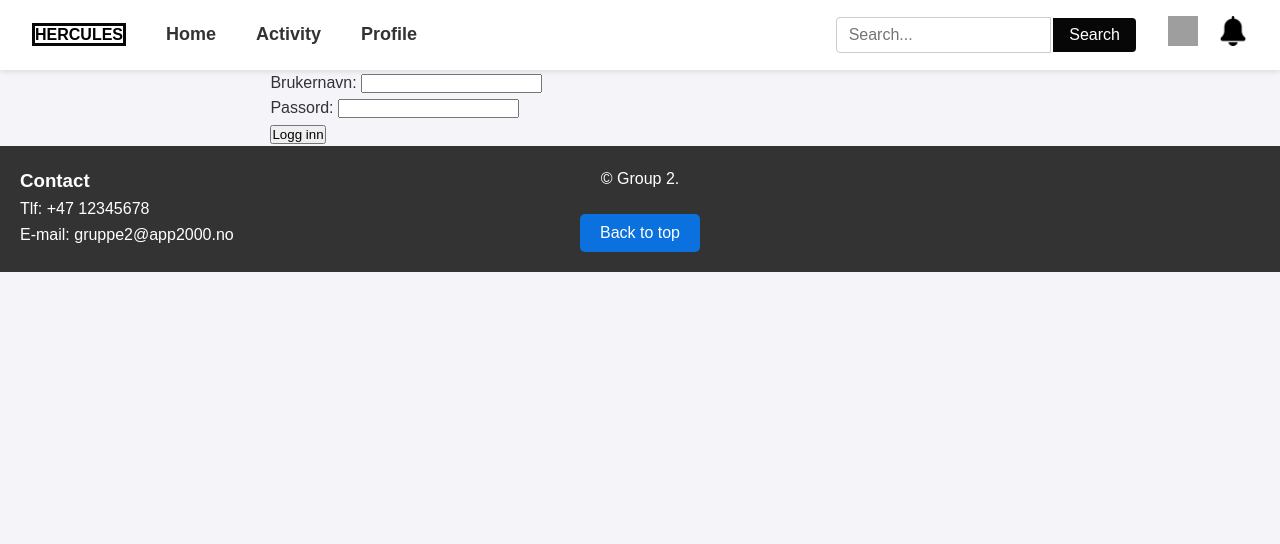
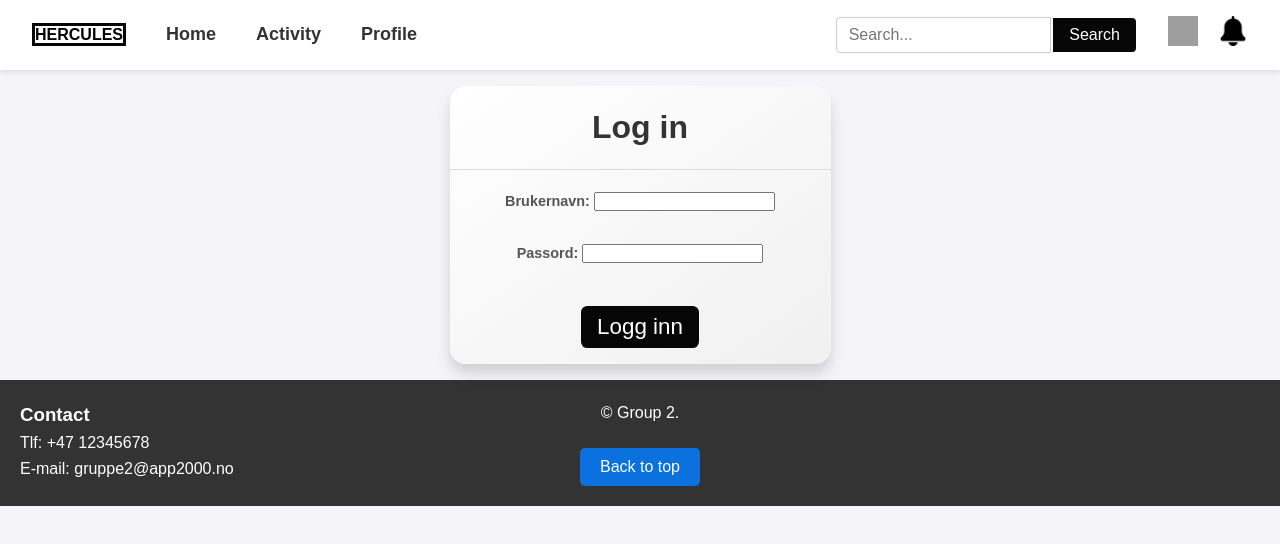
Before and after one commit to OscarGamst/APP2000-Group2, a React (Create React App) app: page /LogIn in a window 1280 px wide. Shown: the top 544 px of the page. Built offline with nearby package versions, Linux system fonts and the light colour scheme; grey boxes are pictures that could not be loaded.

Commit message:
bare no småtteri

```diff
--- a/src/components/LogInComponent.jsx
+++ b/src/components/LogInComponent.jsx
@@ -6,7 +6,7 @@
 //lagret i tekstfil i dette tilfellet, men tenker database i fremtiden da.
 
 
-const LoggInComponent = () => {
+const LogInComponent = () => {
   const [LoginData, setLoginData] = useState({
     username: '',
     password: ''
@@ -61,7 +61,9 @@ const LoggInComponent = () => {
 
 
   return (
-    <form onSubmit={handleSubmit} className="logInBtn">
+    <form onSubmit={handleSubmit} className="logInForm">
+      <h2>Log in</h2>
+      <div className="logInInner">
       <div  className="logInUsername">
         <label htmlFor="username">Brukernavn: </label>
         <input
@@ -87,10 +89,10 @@ const LoggInComponent = () => {
       <button type="Log in" className="logInBtn">
         Logg inn
       </button>
-      <p>{message}</p>
+      <p>{message}</p></div>
     </form>
 
   );
 };
 
-export default LoggInComponent;
+export default LogInComponent;
--- a/src/pages/Albert.jsx
+++ b/src/pages/Albert.jsx
@@ -1,4 +1,5 @@
 import React from "react";
+import "../styles/index.css";
 import BertComponent from "../components/ProfileBigEdit";
 import ProfileCard from "../components/ProfileCard";
 import ActivityFeed from "../components/ActivityFeed";
--- a/src/pages/LogIn.jsx
+++ b/src/pages/LogIn.jsx
@@ -1,17 +1,16 @@
 import React from "react";
+import "../styles/index.css";
 import LogInComponent from "../components/LogInComponent";
 
 function LogIn() {
     return (
-    <div className="profile">
-        <div className="profile-wrapper">
-            <div className="profile-empty"></div>
-            <div className="profile-main">
+        <div className="login-page-wrapper">
+            <div className="login-page-empty"></div><div className="login-page-empty"></div>
+            <div className="login-page-main">
                 <LogInComponent/>
             </div>
-            <div className="profile-empty"></div>
+            <div className="login-page-empty"></div><div className="login-page-empty"></div>
         </div>
-    </div>
     );
 }
 
--- a/src/styles/index.css
+++ b/src/styles/index.css
@@ -77,6 +77,20 @@ ul {
 
 .profile-empty {
   flex: 0.5;
+}
+
+/*LogIn*/
+.login-page-wrapper {
+  display: flex;
+  gap: 1.5rem;
+}
+
+.login-page-main {
+  flex: 1.5;
+}
+
+.login-page-empty {
+  flex: 0.7;
 }
 
 /* ---------- Layout Components ---------- */
@@ -629,7 +643,7 @@ ul {
     height: 125px;
     border-radius: 50%;
     margin-top: -50px;
-    border: 4px solid #fff;
+    border: 0.3rem solid #fff;
     box-shadow: 0 0.7rem 1rem rgba(0, 0, 0, 0.1);
 }
 
@@ -874,3 +888,73 @@ ul {
 }
 
 /* ---- End of ProfileBig ---- */
+
+/* ---- LOG IN ---- */
+
+.logInForm {
+  position: relative;
+  width: 19rem auto;
+  margin: 1rem;
+  background: linear-gradient(145deg, #ffffff, #f0f0f0);
+  border-radius: 1rem;
+  box-shadow: 0 0.7rem 1rem rgba(0, 0, 0, 0.1), 0 0.4rem 0.6rem rgba(0, 0, 0, 0.05);
+  overflow: hidden;
+  text-align: center;
+
+}
+
+.logInForm h2{
+  font-size: 2rem;
+  margin: 1rem;
+}
+
+.logInForm label {
+  font-size: 0.9rem;
+  color: #555;
+
+}
+
+.logInForm input{
+  text-align: center;
+}
+
+.logInInner {
+  border-top: 0.1rem solid #ddd;
+  display: flex;
+  flex-direction: column;
+  align-items: center;
+}
+
+.logInUsername, .logInPassword {
+  font-size: 1.1rem;
+  font-weight: bold;
+  color: #388e3c;
+  margin: 1rem 0 0.5rem 0;
+
+}
+
+.logInUsername {
+
+}
+
+.logInPassword {
+
+}
+
+.logInBtn {
+  margin: 2rem auto 1rem auto;
+  padding: 0.5rem 1rem;
+  background-color: #070707;
+  color: white;
+  border: none;
+  border-radius: 0.4rem;
+  cursor: pointer;
+  font-size: 1.4rem;
+  transition: background-color 0.3s;
+}
+
+.logInBtn:hover {
+  background-color: #003d80;
+}
+
+/* ---- END OF LOG IN ---- */
```
